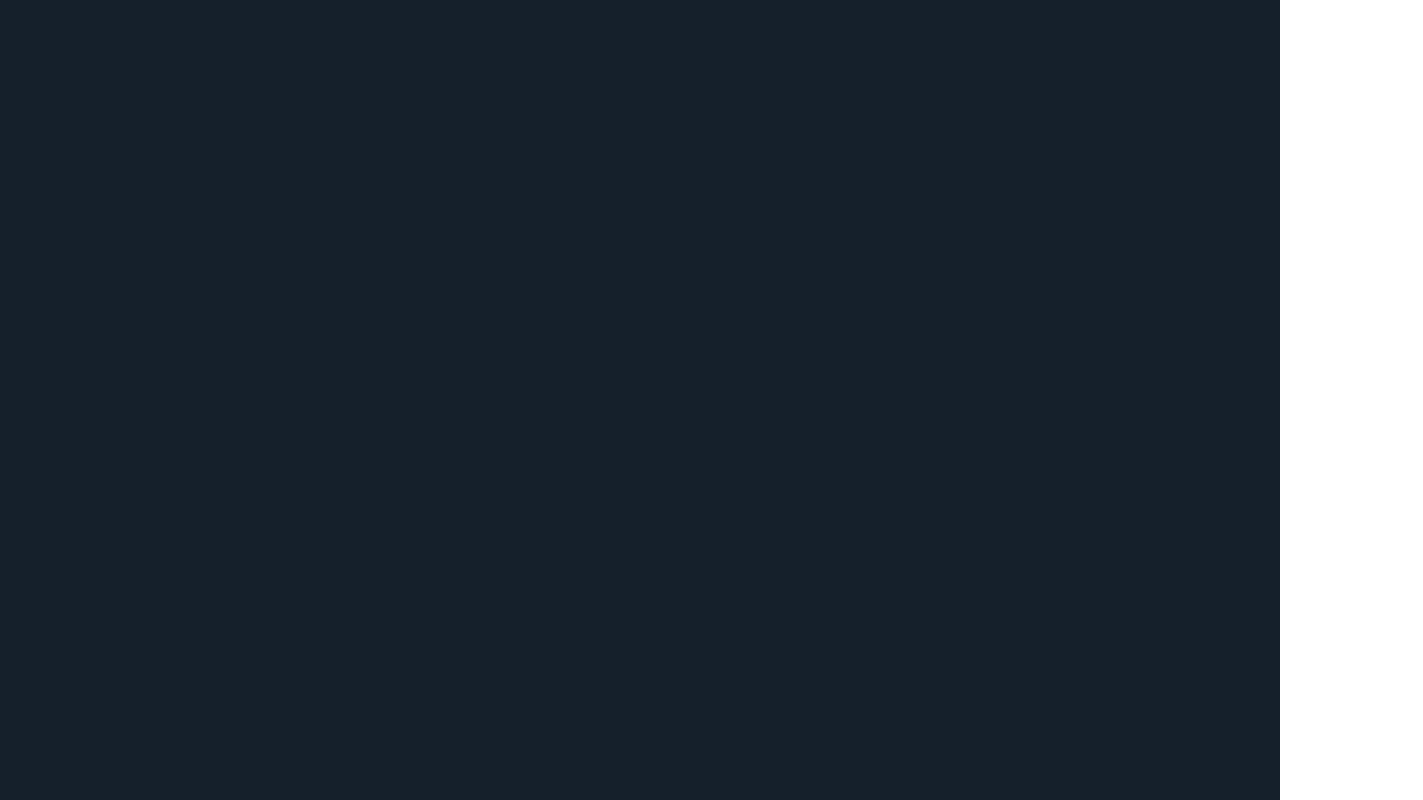
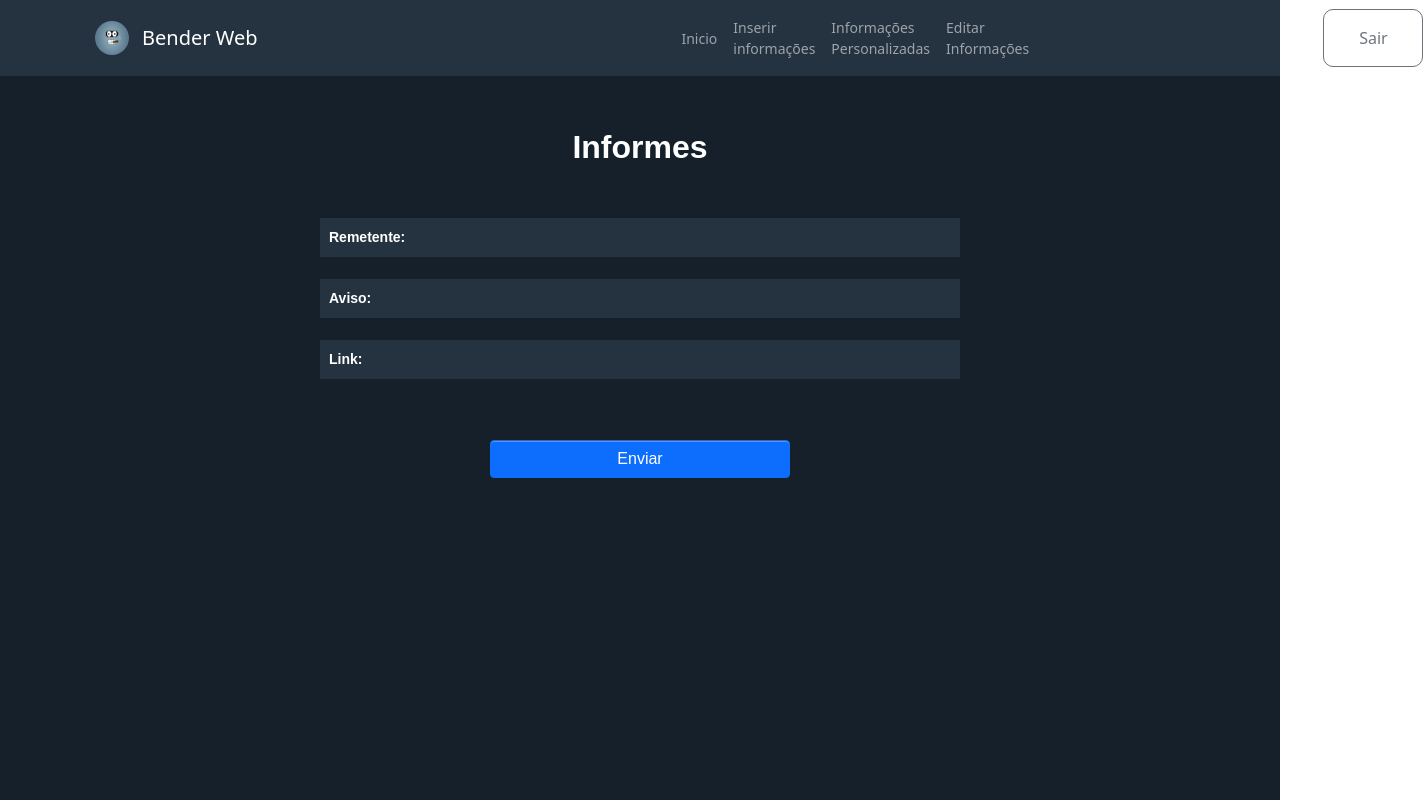
Before and after one commit to murilo-alvesmelo/bender-interface-web-react, a React (Create React App) app: page /informes in a window 1280 px wide. Before the commit this address had no page. Shown: the whole page, 1423 px wide, since content can reach past the window. Built offline with nearby package versions, Linux system fonts and the light colour scheme.

Commit message:
IT05/R136/Tela de informes web

```diff
--- a/src/App.js
+++ b/src/App.js
@@ -2,18 +2,18 @@ import {
   BrowserRouter as Router,
   Routes,
   Route,
-  Navigate,
-} from 'react-router-dom'
+} from 'react-router-dom';
 import 'bootstrap/dist/css/bootstrap.min.css';
-import styles from './App.module.css'
-import TelaInicial from './componentes/telaInicial'
+import styles from './App.module.css';
+import TelaInicial from './componentes/telaInicial';
 import EditarInfo from './componentes/editarInformacoes';
-import InserirInfo from './componentes/inserirInformacoes'
+import InserirInfo from './componentes/inserirInformacoes';
 import InstagramCurso from './componentes/cadastroInstagramCurso';
 import CadastroLattesDocentes from './componentes/cadastroLattesDocentes';
 import ContatosCoordenacao from './componentes/cadastroContatosCoordenacao';
 import EmailProfessores from './componentes/cadastroEmailProf';
-import Atletica from './componentes/atleticaCurso'
+import Atletica from './componentes/atleticaCurso';
+import Informes from './componentes/informes';
 
 function App() {
   return (
@@ -28,6 +28,7 @@ function App() {
         <Route path='/contatos_coordenacao' element={<ContatosCoordenacao/>} />
         <Route path='/email_professores' element={<EmailProfessores/>} />
         <Route path="/atletica" element={<Atletica />} />
+        <Route path="/informes" element={<Informes />} />
       </Routes>
     </Router>
     </div>
--- /dev/null
+++ b/src/componentes/informes/index.js
@@ -0,0 +1,66 @@
+import React from "react";
+import NavBar from "../../layout/NavBar";
+import styles from "../atleticaCurso/index.module.css";
+import Button from 'react-bootstrap/Button'
+import api from '../../services/Api';
+import { useState } from "react";
+
+const Informes = ()=>{
+
+    const [nome, setNome] = useState("");
+    const [message, setMessage] = useState("");
+    const [link, setLink] = useState("");
+
+    const handleSubmit = (event) => {
+        event.preventDefault();
+            api.post('/informes/informes', {
+                remetente: nome,
+                aviso: message,
+                link: link
+            })
+
+            alert("Enviado!")
+            window.location.reload()
+        }
+
+        return(
+        <>
+            <NavBar />
+            <h1 className={styles.h1}>Informes</h1>
+            <form onSubmit={handleSubmit}>
+                <input
+                    type="text"
+                    value={nome}
+                    placeholder="Remetente:"
+                    onChange={(e) => {
+                    setNome(e.target.value);
+                    }}
+                    className={styles.input}></input>
+
+                <input
+                    type="text"
+                    value={message}
+                    placeholder="Aviso:"
+                    onChange={(e) => {
+                    setMessage(e.target.value);
+                    }}
+                    className={styles.input}></input>
+
+                <input
+                    type="text"
+                    value={link}
+                    placeholder="Link:"
+                    onChange={(e) => {
+                    setLink(e.target.value);
+                    }}
+                    className={styles.input}></input>
+
+                <div style={{display:'flex', justfiContent:'center'}}>
+                    <Button variant="primary" type="submit">Enviar</Button>
+                </div>
+            </form>
+        </>
+    )
+
+};
+export default Informes;
--- a/src/layout/Box.js
+++ b/src/layout/Box.js
@@ -1,4 +1,4 @@
-import React, { Component } from "react";
+import React from "react";
 import { useNavigate } from "react-router-dom";
 import styles from "./box.module.css";
 import { FaAngleRight } from "@react-icons/all-files/fa/FaAngleRight";
@@ -47,6 +47,15 @@ const Box = () => {
       <div
         className={styles.btn}
         onClick={() => {
+          navigate("/informes");
+        }}
+      >
+        <p>Informes</p>
+        <FaAngleRight/>
+      </div>
+      <div
+        className={styles.btn}
+        onClick={() => {
           navigate("/inserir_instagram");
         }}
       >
--- a/src/layout/NavBar.js
+++ b/src/layout/NavBar.js
@@ -13,14 +13,15 @@ class NavBar extends Component{
             <Navbar style={{backgroundColor: '#253341'}}variant='dark'>
                 <Container>
                     <figure className={styles.imgPosition}>
-                        <img src={Logo} className={styles.logo}/>
+                        <img src={Logo} className={styles.logo} alt="logo"/>
                     </figure>
                     <Navbar.Brand href="/">Bender Web</Navbar.Brand>
                     <Nav className="me-auto">
                         <div className={styles.navLinks}>
                         <Nav.Link href="/" className={styles.text}>Inicio</Nav.Link>
                         <Nav.Link href="/inserir_info" className={styles.text}>Inserir informações</Nav.Link>
-                        <Nav.Link href="/editar_info" className={styles.text}>Editar informações</Nav.Link>
+                        <Nav.Link href="/editar_info" className={styles.text}>Informações Personalizadas</Nav.Link>
+                        <Nav.Link href="/editar_info" className={styles.text}>Editar Informações</Nav.Link>
                         </div>
                         <Button variant="outline-secondary" className={styles.button}>Sair</Button>{' '}
                     </Nav>
```
